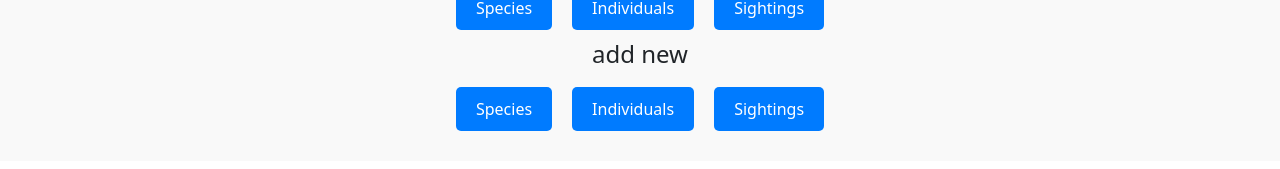
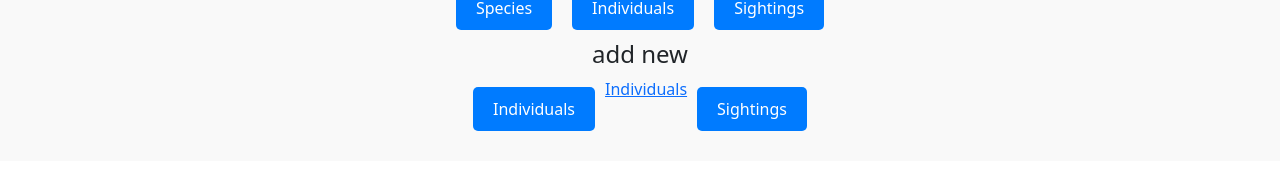
Before and after one commit to beyzanurck/animal-sighting-tracker, a React (Vite) app in the folder client/: page /App in a window 1280 px wide. Shown: the part 203-372 px from the top of the page. Built offline with nearby package versions, Linux system fonts and the light colour scheme; no server answers.

Commit message:
a link from App to NewIndividual Form

```diff
--- a/client/src/App.jsx
+++ b/client/src/App.jsx
@@ -5,7 +5,7 @@
 import Species from './components/Species';
 import IndividualsPopup from './components/IndividualsPopup';
 import SightingsPopup from './components/SightingsPopup';
-import { BrowserRouter, Route, Routes, Link } from 'react-router-dom';
+import { Link } from 'react-router-dom';
 
 
 function App() {
@@ -118,8 +118,10 @@
 
           <div className='buttons'>
 
-            <button>Species</button>
             <button>Individuals</button>
+
+            <Link to="/new-individual" >Individuals</Link>
+
             <button>Sightings</button>
 
           </div>
```
